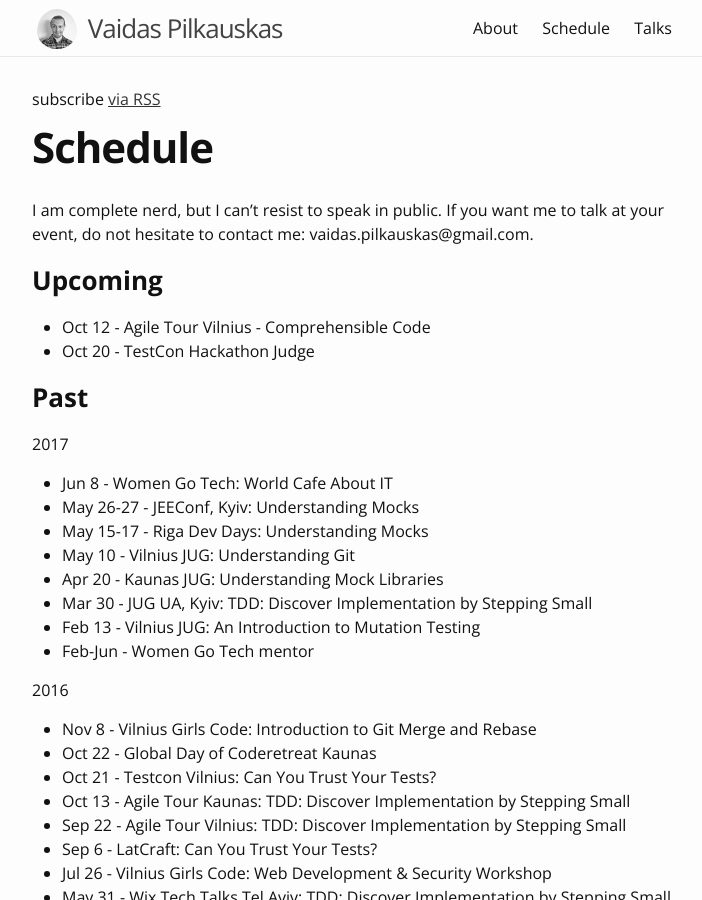
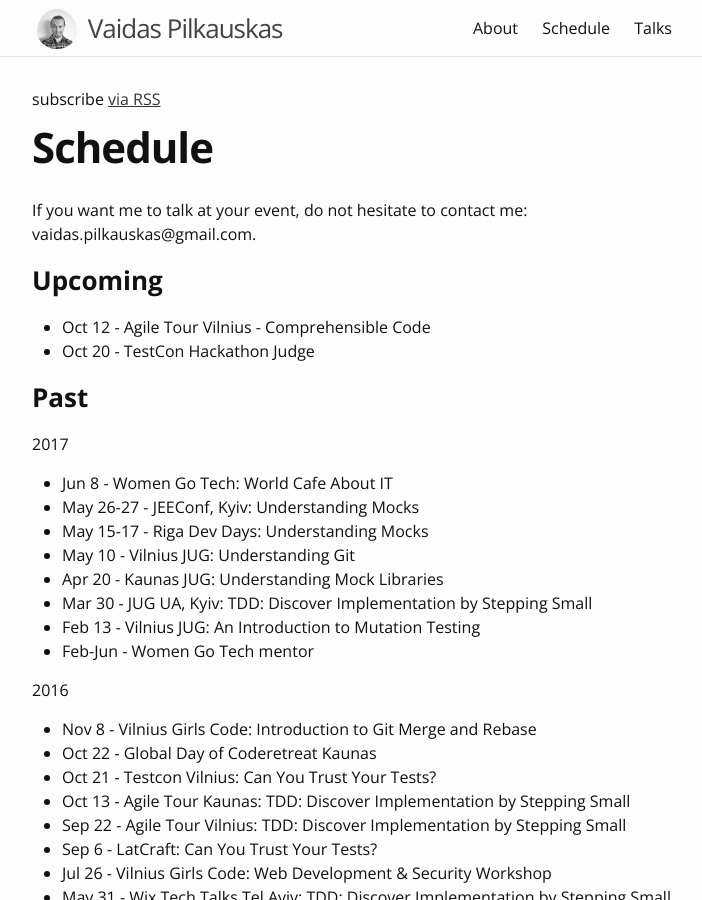
Before and after one commit to liucijus/liucijus.github.io, a Jekyll site: the page built from schedule.md, in a window 1280 px wide and 900 px high. Shown: the whole window, without its empty margins (288-990 px from the left). Built offline with Jekyll 4.4.1, drawn with Linux system fonts in a browser that asks for light colours.

Commit message:
Update headline

```diff
--- a/schedule.md
+++ b/schedule.md
@@ -4,7 +4,6 @@ title: Schedule
 permalink: /schedule/
 ---
 
-I am complete nerd, but I can't resist to speak in public.
 If you want me to talk at your event, do not hesitate to contact me: vaidas.pilkauskas@gmail.com.
 
 ### Upcoming
```
